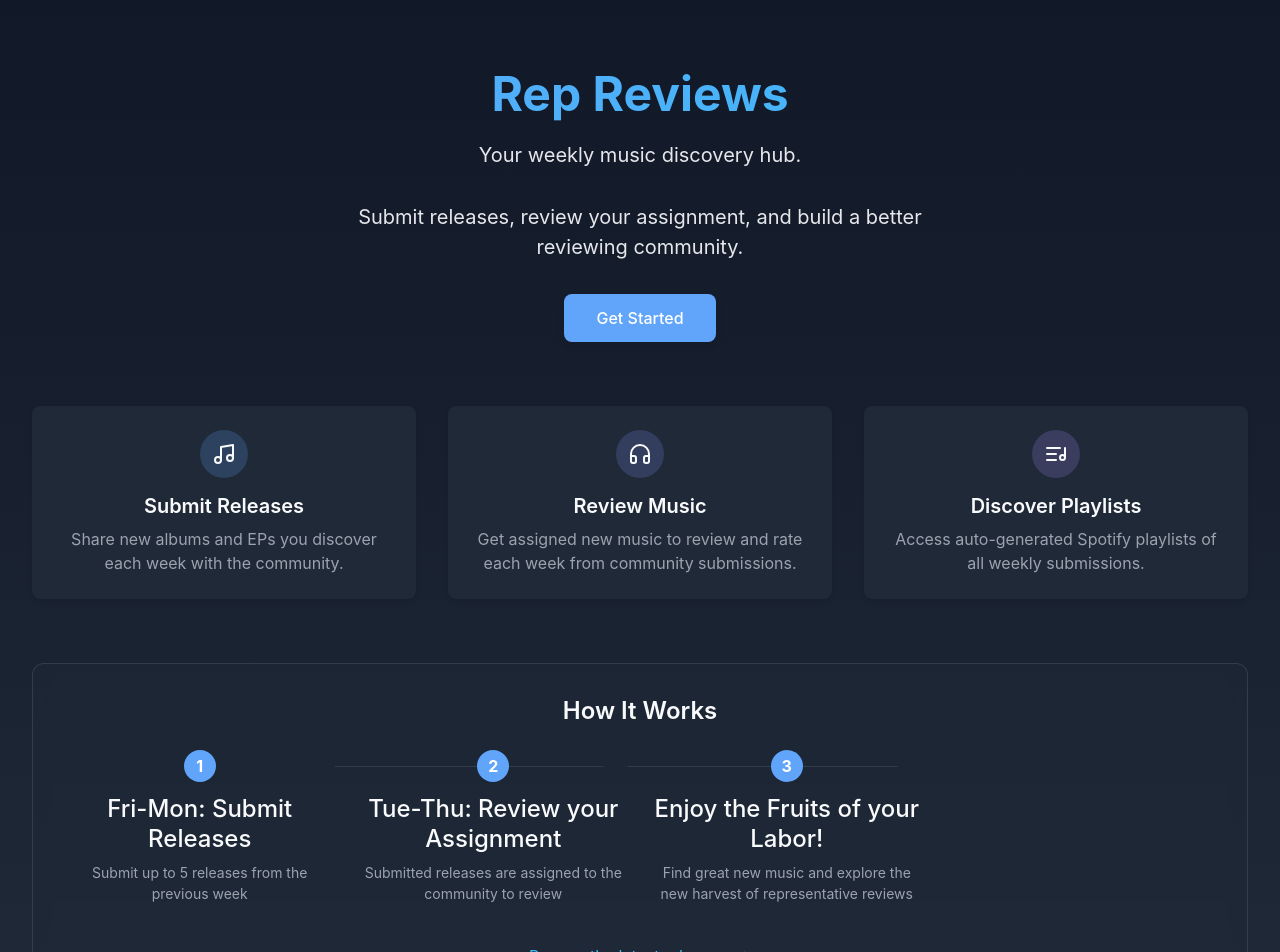
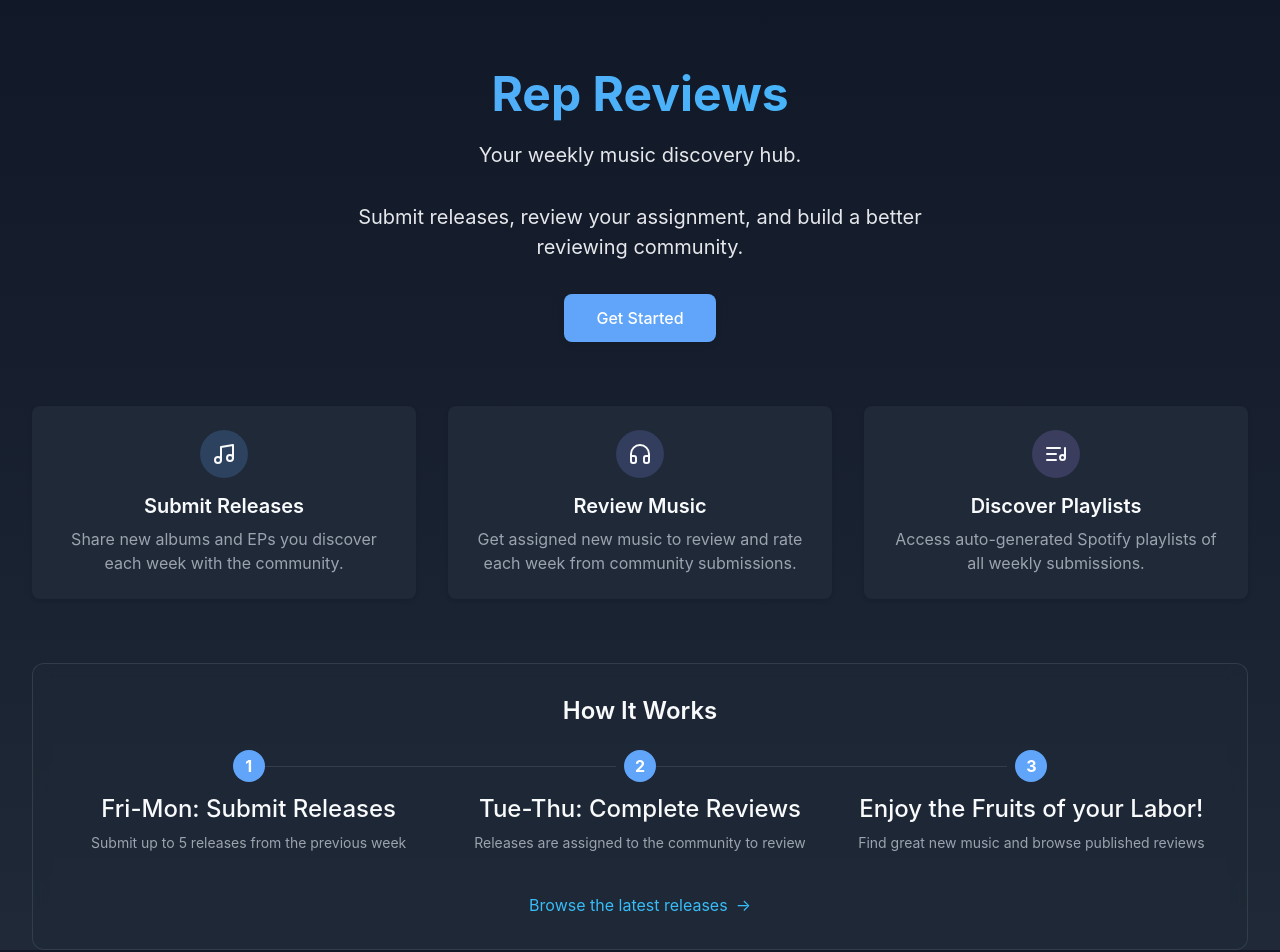
Before and after one commit to pkress/rep-reviews, a React (Vite) app in the folder frontend/client/: page / in a window 1280 px wide. Shown: the top 952 px of the page. Built offline with nearby package versions, Linux system fonts and the light colour scheme; no server answers.

Commit message:
feat: some cleaning and clarifying of the front page and submission dashboard

```diff
--- a/frontend/client/src/css/App.css
+++ b/frontend/client/src/css/App.css
@@ -876,6 +876,7 @@ select:focus {
   text-align: center;
 }
 
+/* How It Works Section */
 .how-it-works {
   background-color: rgba(31, 41, 55, 0.5);
   border: 1px solid rgba(75, 85, 99, 0.5);
@@ -898,17 +899,12 @@ select:focus {
   gap: 1.5rem;
 }
 
-@media (min-width: 640px) {
+@media (min-width: 768px) {
   .steps {
-    grid-template-columns: repeat(2, 1fr);
+    grid-template-columns: repeat(3, 1fr);
   }
 }
 
-@media (min-width: 1024px) {
-  .steps {
-    grid-template-columns: repeat(4, 1fr);
-  }
-}
 
 .step {
   position: relative;
@@ -947,7 +943,6 @@ select:focus {
   width: 100%;
   height: 1px;
   background-color: rgba(75, 85, 99, 0.5);
-  transform: translateX(50%);
   display: none;
 }
 
@@ -955,10 +950,6 @@ select:focus {
   .step-line {
     display: block;
   }
-}
-
-.step:last-child .step-line {
-  display: none;
 }
 
 /* Button styles that work with your existing theme */
--- a/frontend/client/src/pages/HomePage.jsx
+++ b/frontend/client/src/pages/HomePage.jsx
@@ -87,14 +87,14 @@ const HomePage = () => {
               <div className="step">
                 <div className="step-number">2</div>
                 <div className="step-line"></div>
-                <h3 className="step-title">Tue-Thu: Review your Assignment</h3>
-                <p className="step-desc">Submitted releases are assigned to the community to review</p>
+                <h3 className="step-title">Tue-Thu: Complete Reviews</h3>
+                <p className="step-desc">Releases are assigned to the community to review</p>
               </div>
 
               <div className="step">
                 <div className="step-number">3</div>
                 <h3 className="step-title"> Enjoy the Fruits of your Labor!</h3>
-                <p className="step-desc">Find great new music and explore the new harvest of representative reviews</p>
+                <p className="step-desc">Find great new music and browse published reviews</p>
               </div>
             </div>
 
```
